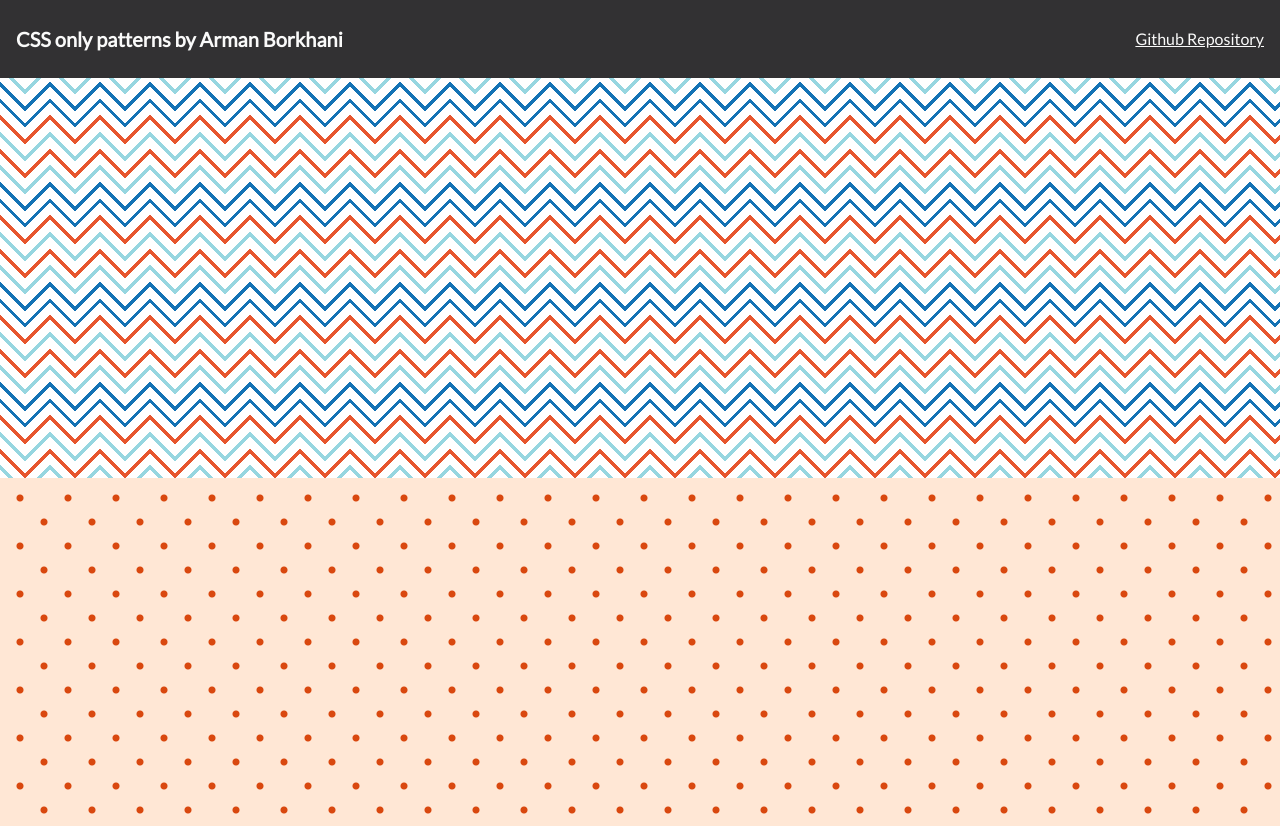
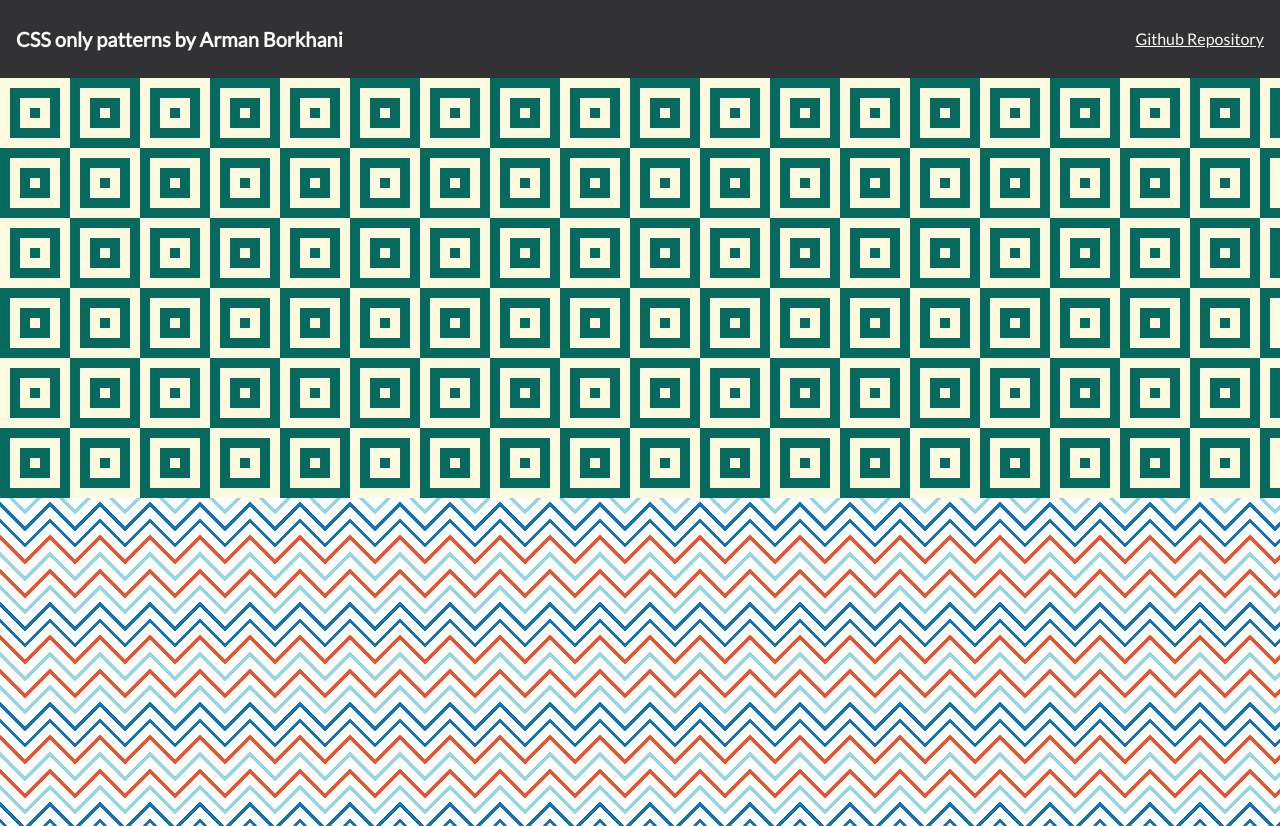
Before and after one commit to arman-borkhani/css-patterns, a website: page index.html in a window 1280 px wide. Shown: the top 826 px of the page. Drawn offline with Linux system fonts and the light colour scheme.

Commit message:
Add pattern seven

```diff
--- /dev/null
+++ b/SCSS/_seven.scss
@@ -0,0 +1,49 @@
+#seven {
+  --c1: #086a5f;
+  --c2: #fefae0;
+  --s: 10px;
+
+  --s-00: calc(var(--s) * 00);
+  --s-01: calc(var(--s) * 01);
+  --s-02: calc(var(--s) * 02);
+  --s-03: calc(var(--s) * 03);
+  --s-04: calc(var(--s) * 04);
+  --s-05: calc(var(--s) * 05);
+  --s-06: calc(var(--s) * 06);
+  --s-07: calc(var(--s) * 07);
+  --s-08: calc(var(--s) * 08);
+  --s-09: calc(var(--s) * 09);
+  --s-10: calc(var(--s) * 10);
+  --s-11: calc(var(--s) * 11);
+  --s-12: calc(var(--s) * 12);
+  --s-13: calc(var(--s) * 13);
+  --s-14: calc(var(--s) * 14);
+
+  --layer-01:
+    var(--s-03) var(--s-03) / var(--s-14) var(--s-14) conic-gradient(from 270deg at var(--s-01) var(--s-01), var(--c1) 90deg, #fff0 90deg),
+    var(--s-02) var(--s-02) / var(--s-14) var(--s-14) conic-gradient(from 270deg at var(--s-03) var(--s-03), var(--c2) 90deg, #fff0 90deg),
+    var(--s-01) var(--s-01) / var(--s-14) var(--s-14) conic-gradient(from 270deg at var(--s-05) var(--s-05), var(--c1) 90deg, #fff0 90deg),
+    var(--s-00) var(--s-00) / var(--s-14) var(--s-14) conic-gradient(from 270deg at var(--s-07) var(--s-07), var(--c2) 90deg, #fff0 90deg);
+  --layer-02:
+    var(--s-03) var(--s-10) / var(--s-14) var(--s-14) conic-gradient(from 270deg at var(--s-01) var(--s-01), var(--c2) 90deg, #fff0 90deg),
+    var(--s-02) var(--s-09) / var(--s-14) var(--s-14) conic-gradient(from 270deg at var(--s-03) var(--s-03), var(--c1) 90deg, #fff0 90deg),
+    var(--s-01) var(--s-08) / var(--s-14) var(--s-14) conic-gradient(from 270deg at var(--s-05) var(--s-05), var(--c2) 90deg, #fff0 90deg),
+    var(--s-00) var(--s-07) / var(--s-14) var(--s-14) conic-gradient(from 270deg at var(--s-07) var(--s-07), var(--c1) 90deg, #fff0 90deg);
+  --layer-03:
+    var(--s-10) var(--s-03) / var(--s-14) var(--s-14) conic-gradient(from 270deg at var(--s-01) var(--s-01), var(--c2) 90deg, #fff0 90deg),
+    var(--s-09) var(--s-02) / var(--s-14) var(--s-14) conic-gradient(from 270deg at var(--s-03) var(--s-03), var(--c1) 90deg, #fff0 90deg),
+    var(--s-08) var(--s-01) / var(--s-14) var(--s-14) conic-gradient(from 270deg at var(--s-05) var(--s-05), var(--c2) 90deg, #fff0 90deg),
+    var(--s-07) var(--s-00) / var(--s-14) var(--s-14) conic-gradient(from 270deg at var(--s-07) var(--s-07), var(--c1) 90deg, #fff0 90deg);
+  --layer-04:
+    var(--s-10) var(--s-10) / var(--s-14) var(--s-14) conic-gradient(from 270deg at var(--s-01) var(--s-01), var(--c1) 90deg, #fff0 90deg),
+    var(--s-09) var(--s-09) / var(--s-14) var(--s-14) conic-gradient(from 270deg at var(--s-03) var(--s-03), var(--c2) 90deg, #fff0 90deg),
+    var(--s-08) var(--s-08) / var(--s-14) var(--s-14) conic-gradient(from 270deg at var(--s-05) var(--s-05), var(--c1) 90deg, #fff0 90deg),
+    var(--s-07) var(--s-07) / var(--s-14) var(--s-14) conic-gradient(from 270deg at var(--s-07) var(--s-07), var(--c2) 90deg, #fff0 90deg);
+
+  background:
+    var(--layer-04),
+    var(--layer-03),
+    var(--layer-02),
+    var(--layer-01);
+	min-height: 420px;
+}
--- a/SCSS/main.scss
+++ b/SCSS/main.scss
@@ -5,3 +5,4 @@
 @import "four";
 @import "five";
 @import "six";
+@import "seven";
--- a/index.html
+++ b/index.html
@@ -14,6 +14,7 @@
     </a>
   </header>
   <div class="wrapper">
+    <div class="entry" id="seven"></div>
     <div class="entry" id="six"></div>
     <div class="entry" id="five"></div>
     <div class="entry" id="four"></div>
```
Also changed, not shown: style.css, 1 other file.
